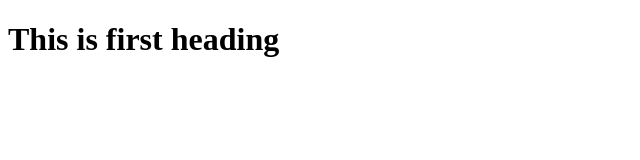
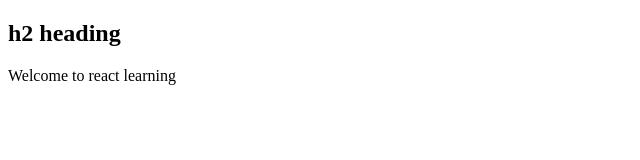
Before and after one commit to mdmusharruf13/React-Learning, a plain HTML site: page Chapter_01 Inception/Coding/Index.html in a window 1280 px wide. Shown: the whole page, without its empty margins (0-640 px from the left). Drawn offline with nearby package versions, Linux system fonts and the light colour scheme.

Commit message:
nesting elements inside div

```diff
--- a/Chapter_01 Inception/Coding/Index.html
+++ b/Chapter_01 Inception/Coding/Index.html
@@ -14,11 +14,14 @@
   <script crossorigin src="https://unpkg.com/react-dom@18/umd/react-dom.development.js"></script>
 
   <script>
-    const heading = React.createElement("h1", {}, "This is first heading");
+    const h2 = React.createElement("h2", {className: 'heading'}, "h2 heading");
+    const p = React.createElement("p", {className: 'para'}, "Welcome to react learning");
+
+    const container = React.createElement("div", {id: 'container'}, [h2, p]);
 
     const root = ReactDOM.createRoot(document.getElementById("root"));
 
-    root.render(heading);
+    root.render(container);
   </script>
 </body>
 
```
